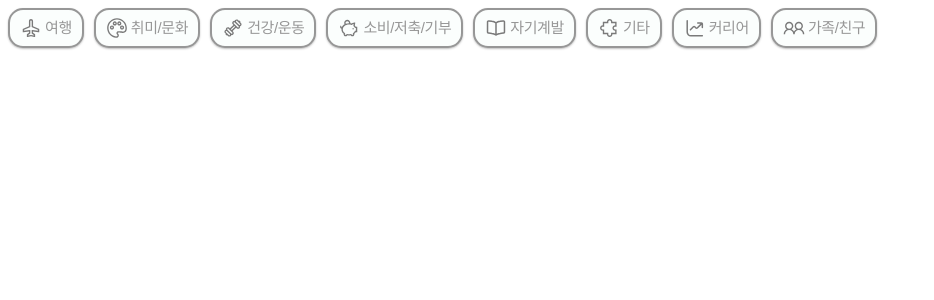
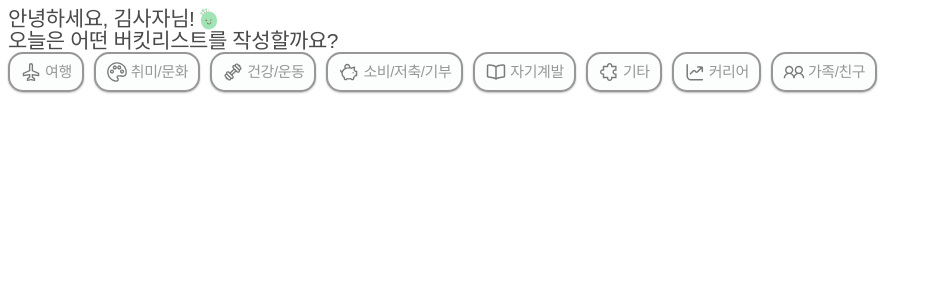
Before and after one commit to miniproject-likelion12th/mini-frontend, a React (Create React App) app: page /writeList in a window 1280 px wide. Shown: the top 300 px of the page, without its empty margins (0-934 px from the left). Built offline with nearby package versions, Linux system fonts and the light colour scheme; a web font is replaced by a local one.

Commit message:
[Feat] 문항 질문 형식 만들기

```diff
--- a/src/write-list/WriteList.js
+++ b/src/write-list/WriteList.js
@@ -1,12 +1,31 @@
 import React from "react";
 import CategoryList from "./component/CategoryList";
+import QuestionTitle from "./component/QuestionTitle";
+import styled from "styled-components";
 
 const WriteList = () => {
   return (
     <div>
+      <Group>
+        <QuestionTitle text="안녕하세요, 김사자님!" />
+        <Logo />
+      </Group>
+      <QuestionTitle text="오늘은 어떤 버킷리스트를 작성할까요?" />
       <CategoryList />
     </div>
   );
 };
 
 export default WriteList;
+
+const Group = styled.div`
+  display: flex;
+  gap: 4px;
+`;
+
+const Logo = styled.img.attrs({
+  src: "irume.png",
+})`
+  width: 20px;
+  height: 22px;
+`;
--- /dev/null
+++ b/src/write-list/component/QuestionTitle.jsx
@@ -0,0 +1,17 @@
+import React from "react";
+import styled from "styled-components";
+
+const QuestionTitle = ({ text }) => {
+  return <Title>{text}</Title>;
+};
+
+export default QuestionTitle;
+
+const Title = styled.div`
+  color: #4a4a4a;
+  font-size: 21px;
+  font-style: normal;
+  font-weight: 400;
+  line-height: 22px;
+  letter-spacing: -0.408px;
+`;
```
Also changed, not shown: public/irume.png (added).
